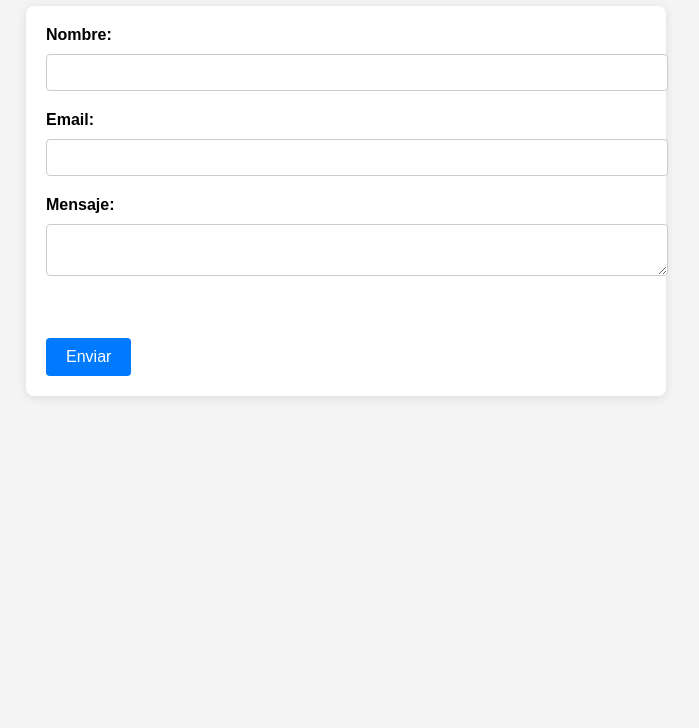
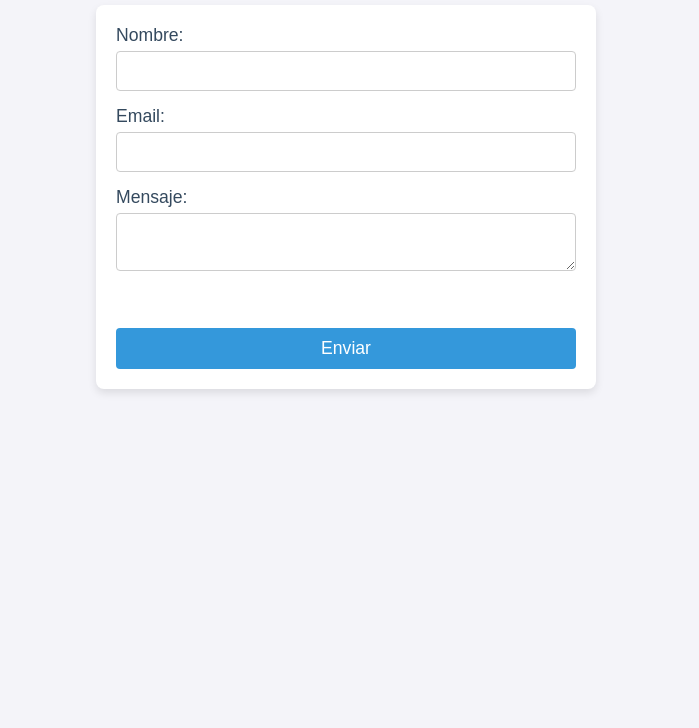
Before and after one commit to Riidexx/formulario-turnstile, a website: page public/index.html in a window 1280 px wide. Shown: the part 72-800 px from the top of the page, without its empty margins (294-993 px from the left). Drawn offline with Linux system fonts and the light colour scheme; files that its build step writes are made by us from their sources.

Commit message:
Actualización de estilos y configuración de Turnstile

```diff
--- a/public/css/estilo.css
+++ b/public/css/estilo.css
@@ -1,53 +1,89 @@
-/* Estilos básicos */
+/* Reset de márgenes y paddings */
+* {
+    margin: 0;
+    padding: 0;
+    box-sizing: border-box;
+}
+
+/* Estilo general para el body */
 body {
     font-family: Arial, sans-serif;
-    margin: 0;
-    padding: 0;
-    background-color: #f4f4f4;
+    background-color: #f4f4f9;
+    color: #333;
+    padding: 20px;
 }
 
+/* Título */
 h1 {
     text-align: center;
-    margin-top: 20px;
+    color: #2c3e50;
+    margin-bottom: 20px;
 }
 
+/* Estilos del formulario */
 form {
-    max-width: 600px;
-    margin: 20px auto;
+    max-width: 500px;
+    margin: 0 auto;
+    background-color: #fff;
     padding: 20px;
-    background-color: white;
     border-radius: 8px;
-    box-shadow: 0 2px 10px rgba(0, 0, 0, 0.1);
+    box-shadow: 0 4px 8px rgba(0, 0, 0, 0.1);
 }
 
+/* Estilo de los labels */
 label {
     display: block;
-    margin-bottom: 10px;
-    font-weight: bold;
+    font-size: 1.1rem;
+    margin-bottom: 5px;
+    color: #34495e;
 }
 
-input, textarea {
+/* Estilo de los inputs y textarea */
+input[type="text"], input[type="email"], textarea {
     width: 100%;
     padding: 10px;
-    margin-bottom: 20px;
+    margin-bottom: 15px;
     border: 1px solid #ccc;
     border-radius: 4px;
+    font-size: 1rem;
 }
 
-button {
-    background-color: #007bff;
+/* Estilo del botón de envío */
+button[type="submit"] {
+    width: 100%;
+    padding: 10px;
+    background-color: #3498db;
     color: white;
-    padding: 10px 20px;
+    font-size: 1.1rem;
     border: none;
     border-radius: 4px;
     cursor: pointer;
-    font-size: 16px;
+    transition: background-color 0.3s;
 }
 
-button:hover {
-    background-color: #0056b3;
+button[type="submit"]:hover {
+    background-color: #2980b9;
 }
 
+/* Espacio para el widget de Turnstile */
 .cf-turnstile {
+    margin: 20px 0;
+    display: block;
+    text-align: center;
+}
+
+/* Estilo para mensajes de error o éxito */
+.error, .success {
+    color: white;
+    padding: 10px;
+    text-align: center;
     margin-bottom: 20px;
 }
+
+.error {
+    background-color: #e74c3c;
+}
+
+.success {
+    background-color: #2ecc71;
+}
```
